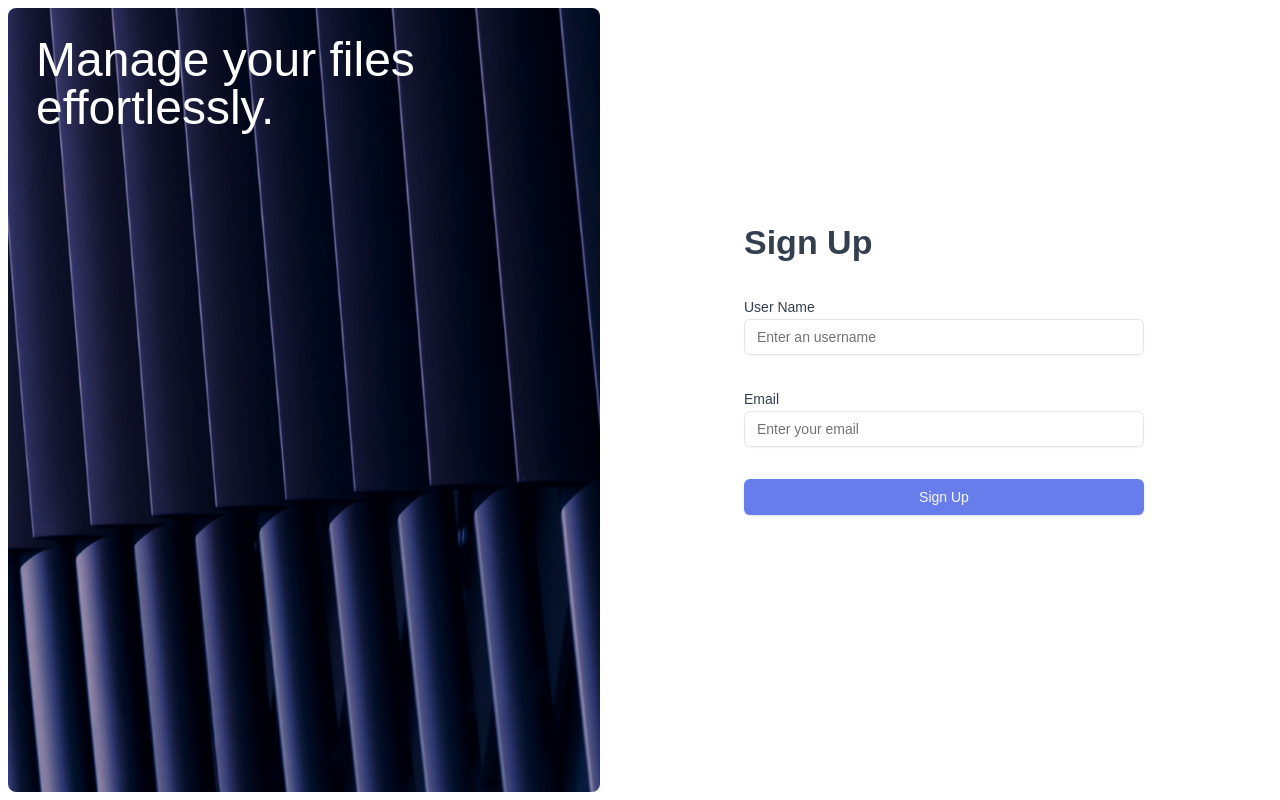
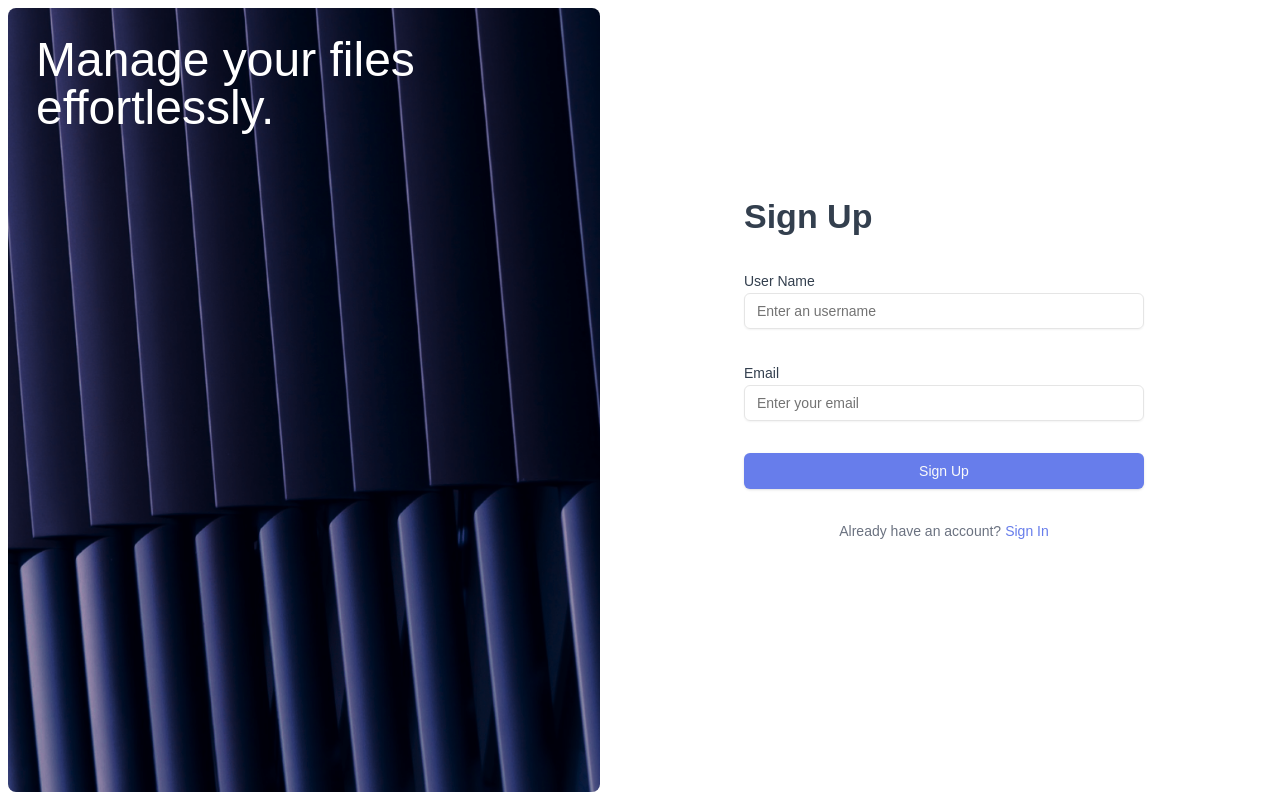
Before and after one commit to Hctor11/cloudwise, a Next.js app: page /sign-up in a window 1280 px wide. Built offline with nearby package versions, Linux system fonts and the light colour scheme.

Commit message:
add aditional links

```diff
--- a/app/globals.css
+++ b/app/globals.css
@@ -207,7 +207,7 @@ body {
 
   /* AuthForm */
   .auth-form {
-    @apply flex max-h-[800px] mb-16 w-full max-w-[400px] flex-col space-y-2 justify-center transition-all lg:h-full lg:space-y-8 !important;
+    @apply flex max-h-[200px] mb-16 w-full max-w-[400px] flex-col space-y-2 justify-center transition-all lg:h-full lg:space-y-8 !important;
   }
   .form-title {
     @apply h1 text-center text-light-100 md:text-left !important;
--- a/components/AuthForm.tsx
+++ b/components/AuthForm.tsx
@@ -5,6 +5,7 @@ import { z } from "zod";
 import { zodResolver } from "@hookform/resolvers/zod";
 import { useForm } from "react-hook-form";
 import Image from "next/image";
+import Link from "next/link";
 
 import { Button } from "@/components/ui/button";
 import {
@@ -26,6 +27,7 @@ const AuthFormSchema = z.object({
 
 const AuthForm = ({ type }: { type: "sign-in" | "sign-up" }) => {
   const [isLoading, setIsLoading] = useState(false);
+  const [errorMessage, setErrorMessage] = useState("");
 
   // 1. Define your form.
   const form = useForm<z.infer<typeof AuthFormSchema>>({
@@ -37,8 +39,6 @@ const AuthForm = ({ type }: { type: "sign-in" | "sign-up" }) => {
 
   // 2. Define a submit handler.
   function onSubmit(values: z.infer<typeof AuthFormSchema>) {
-    // Do something with the form values.
-    // ✅ This will be type-safe and validated.
     console.log(values);
   }
 
@@ -80,7 +80,7 @@ const AuthForm = ({ type }: { type: "sign-in" | "sign-up" }) => {
             )}
           />
 
-          <Button type="submit" className="bg-brand">
+          <Button type="submit" className="bg-brand" disabled={isLoading}>
             {type === "sign-in" ? "Sign In" : "Sign Up"}
 
             {isLoading && (
@@ -93,6 +93,26 @@ const AuthForm = ({ type }: { type: "sign-in" | "sign-up" }) => {
               />
             )}
           </Button>
+
+          {errorMessage && (
+            <p className="error-message" role="alert">
+              *{errorMessage}
+            </p>
+          )}
+
+          <div className="body-2 gap-1 text-gray-500 flex justify-center">
+            <p>
+              {type === "sign-in"
+                ? "Don't have an account? "
+                : "Already have an account? "}
+            </p>
+          <Link className="text-brand" href={type === "sign-in" ? "/sign-up" : "/sign-in"}>
+          {" "}
+          {type === "sign-in" ? " Sign Up" : " Sign In"}
+            </Link>
+          </div>
+
+
         </form>
       </Form>
     </>
```
